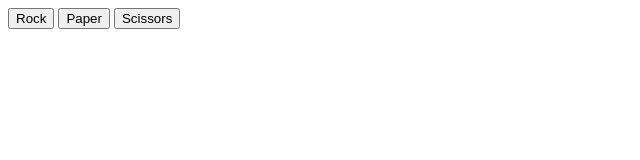
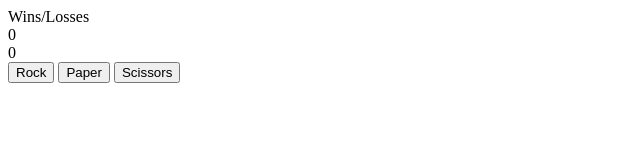
Before and after one commit to Frobii/OdinProject-RockPaperScissors, a plain HTML site: page index.html in a window 1280 px wide. Shown: the whole page, without its empty margins (0-640 px from the left). Drawn offline with Linux system fonts and the light colour scheme.

Commit message:
create-visual-representation-of-the-score

```diff
--- a/index.html
+++ b/index.html
@@ -8,9 +8,9 @@
 </head>
 <body>
 
-    <div class = "roundResults">
-        <div class = "wins"></div>
-        <div class = "losses"></div>
+    <div class = "roundResults"> Wins/Losses
+        <div class = "wins">0</div>
+        <div class = "losses">0</div>
     </div>
 
     <div class = "buttons">
--- a/script.js
+++ b/script.js
@@ -49,6 +49,7 @@ function playRound(playerSelection, computerSelection) {
         outcome ==
         "You win! Rock beats scissors!" )
         { winCounter++;
+            winsDiv.textContent = `${winCounter}`;
             // setup a counter that goes up by one every time the player wins
     } else if
         (outcome ==
@@ -58,11 +59,15 @@ function playRound(playerSelection, computerSelection) {
         outcome ==
         "You lose! Rock beats scissors" )
         { lossCounter++;
+            lossesDiv.textContent = `${lossCounter}`;
            // setup a counter that goes up by one every time the player loses
     };
 
     return alert(outcome);
 };
+
+const winsDiv = document.querySelector(".wins");
+const lossesDiv = document.querySelector(".losses");
 
 const rockButton = document.querySelector(".rock");
 const paperButton = document.querySelector(".paper");
```
